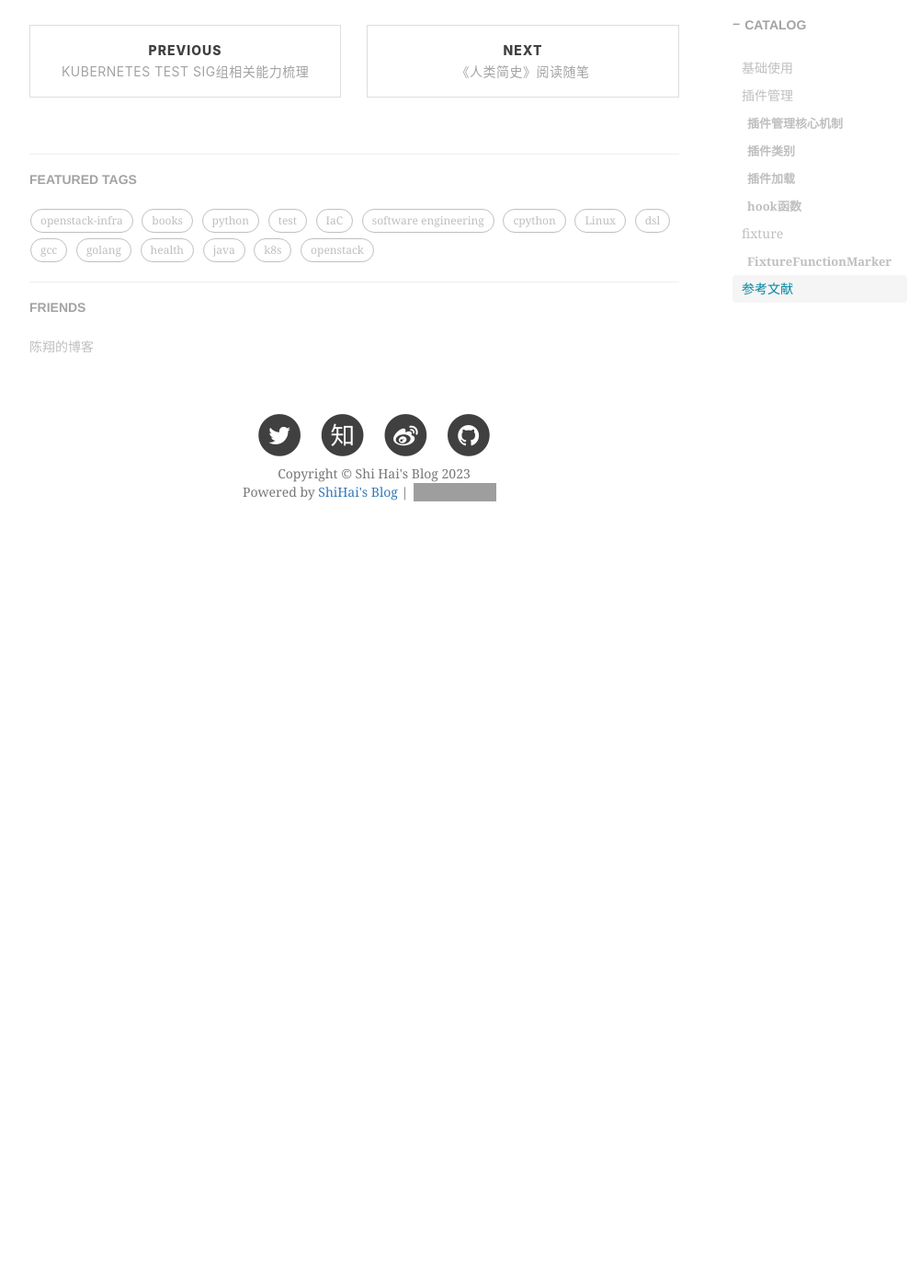
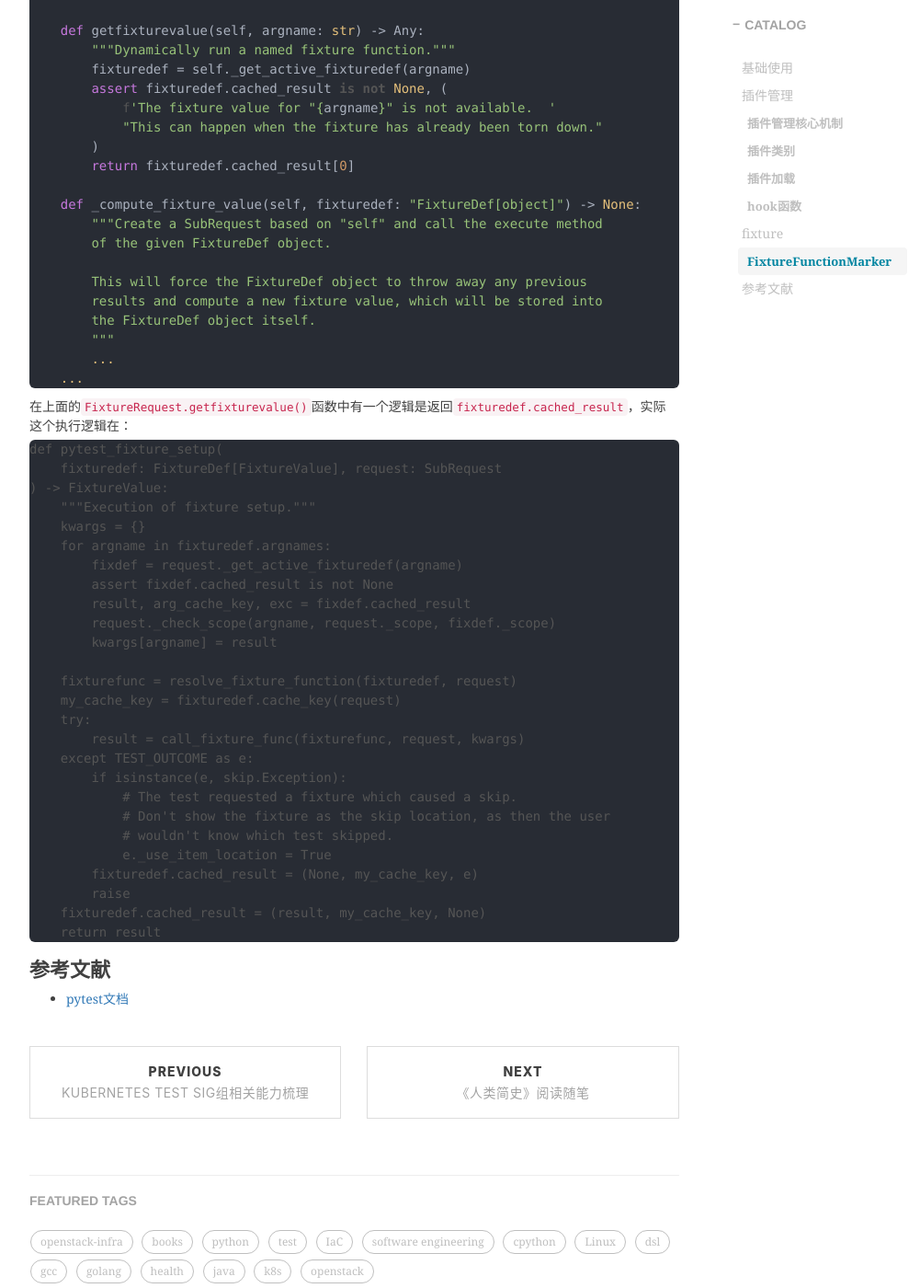
Before and after one commit to shihai1991/shihai1991.github.io, a Jekyll site: the page built from _posts/2023-07-17-pytest学习.md, in a window 1280 px wide and 1400 px high, scrolled down 3154 px. Shown: the whole window at 92% size, without its empty margins (233-1234 px from the left). Built offline with Jekyll 4.4.1, drawn with Linux system fonts in a browser that asks for light colours; nearby versions of some CDN libraries; comment, search, counter and statistics services are not loaded; before the commit the page ends 3784 px from its top, so only the background shows below that; some of the changed text lies outside the part shown; grey boxes are pictures that could not be loaded.

Commit message:
Update 2023-07-17-pytest学习.md

````diff
--- a/_posts/2023-07-17-pytest学习.md
+++ b/_posts/2023-07-17-pytest学习.md
@@ -38,7 +38,34 @@
 Failed: Fixture "fixture_name" called directly. Fixtures are not meant to be called directly
 ```
 在执行测试中，测试函数通过执行`fixturedef = request._get_active_fixturedef(argname)`来反查参数对应的fixutre，[代码详情](https://github.com/pytest-dev/pytest/blob/37bb1861757685acca09455d63aa148a65317989/src/_pytest/python.py#L1841)。
-`class Function`是对测试函数的封装，所有的准备及执行动作都在这个类实例中完成，如：通过参数找fixtures的过程就是在`def setup()`中执行完成的。而实际推测需要调用的Fixture相关信息其实也在`Function`对象实例中，并在构造`TopReuqest`对象实例时将`Function`对象实例注入其中。
+`class Function`是对测试函数的封装，所有的准备及执行动作都在这个类实例中完成，如：通过参数找fixtures的过程就是在`def setup()`中执行完成的。
+这里的`Function`对象实例实际在`Session`实例化过程中生成了所有的`Function`对象，这个执行触发过程在：
+```python
+class Session(nodes.FSCollector):
+    """The root of the collection tree.
+
+    ``Session`` collects the initial paths given as arguments to pytest.
+    """
+
+    def genitems(
+        self, node: Union[nodes.Item, nodes.Collector]
+    ) -> Iterator[nodes.Item]:
+        self.trace("genitems", node)
+        if isinstance(node, nodes.Item):
+            node.ihook.pytest_itemcollected(item=node)
+            yield node
+        else:
+            assert isinstance(node, nodes.Collector)
+            rep = collect_one_node(node)
+            if rep.passed:
+                for subnode in rep.result:
+                    yield from self.genitems(subnode)
+            node.ihook.pytest_collectreport(report=rep)
+```
+```
+
+```
+而实际推测需要调用的Fixture相关信息(涉及到的`FixtureDef`都在`Function._fixtureinfo`中)其实也在`Function`对象实例中，并在构造`TopReuqest`对象实例时将`Function`对象实例注入其中。
 ```python
 class Function(PyobjMixin, nodes.Item):
     """Item responsible for setting up and executing a Python test function."""
@@ -122,6 +149,35 @@
         ...
     ...
 ```
+在上面的`FixtureRequest.getfixturevalue()`函数中有一个逻辑是返回`fixturedef.cached_result`，实际这个执行逻辑在：
+```
+def pytest_fixture_setup(
+    fixturedef: FixtureDef[FixtureValue], request: SubRequest
+) -> FixtureValue:
+    """Execution of fixture setup."""
+    kwargs = {}
+    for argname in fixturedef.argnames:
+        fixdef = request._get_active_fixturedef(argname)
+        assert fixdef.cached_result is not None
+        result, arg_cache_key, exc = fixdef.cached_result
+        request._check_scope(argname, request._scope, fixdef._scope)
+        kwargs[argname] = result
+
+    fixturefunc = resolve_fixture_function(fixturedef, request)
+    my_cache_key = fixturedef.cache_key(request)
+    try:
+        result = call_fixture_func(fixturefunc, request, kwargs)
+    except TEST_OUTCOME as e:
+        if isinstance(e, skip.Exception):
+            # The test requested a fixture which caused a skip.
+            # Don't show the fixture as the skip location, as then the user
+            # wouldn't know which test skipped.
+            e._use_item_location = True
+        fixturedef.cached_result = (None, my_cache_key, e)
+        raise
+    fixturedef.cached_result = (result, my_cache_key, None)
+    return result
+```
 
 # 参考文献
 - [pytest文档](https://docs.pytest.org/)
````
